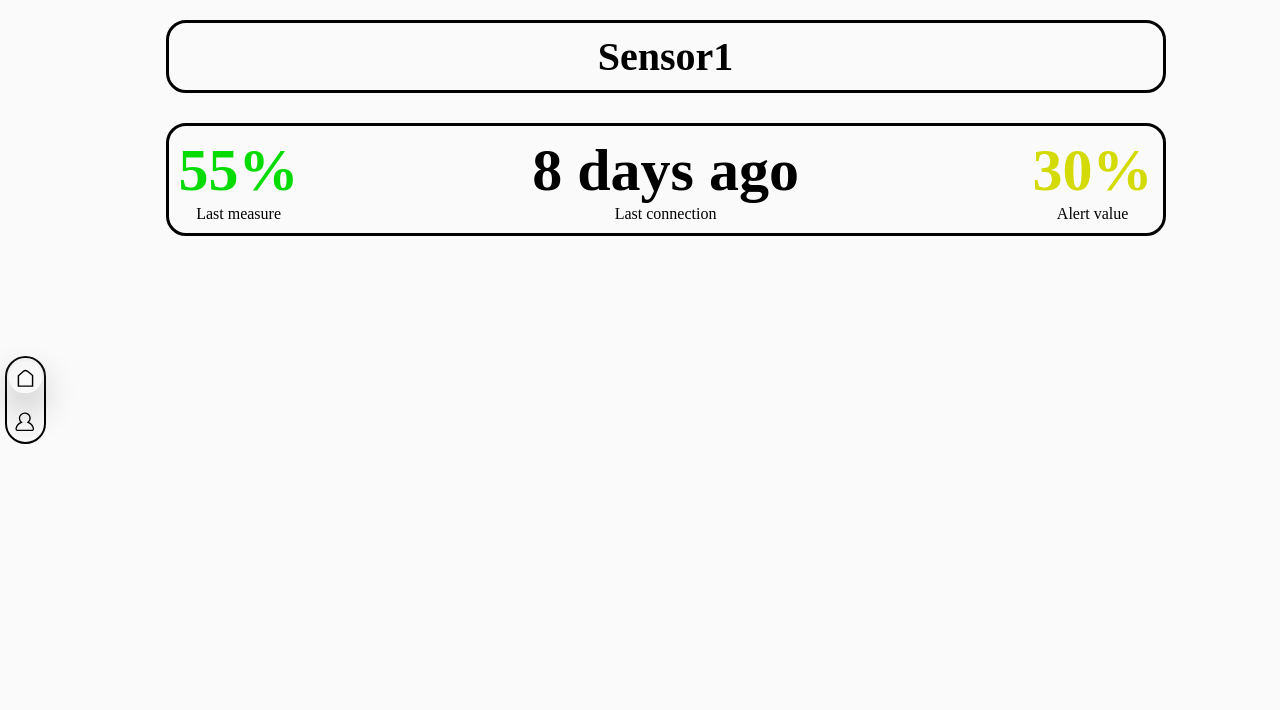
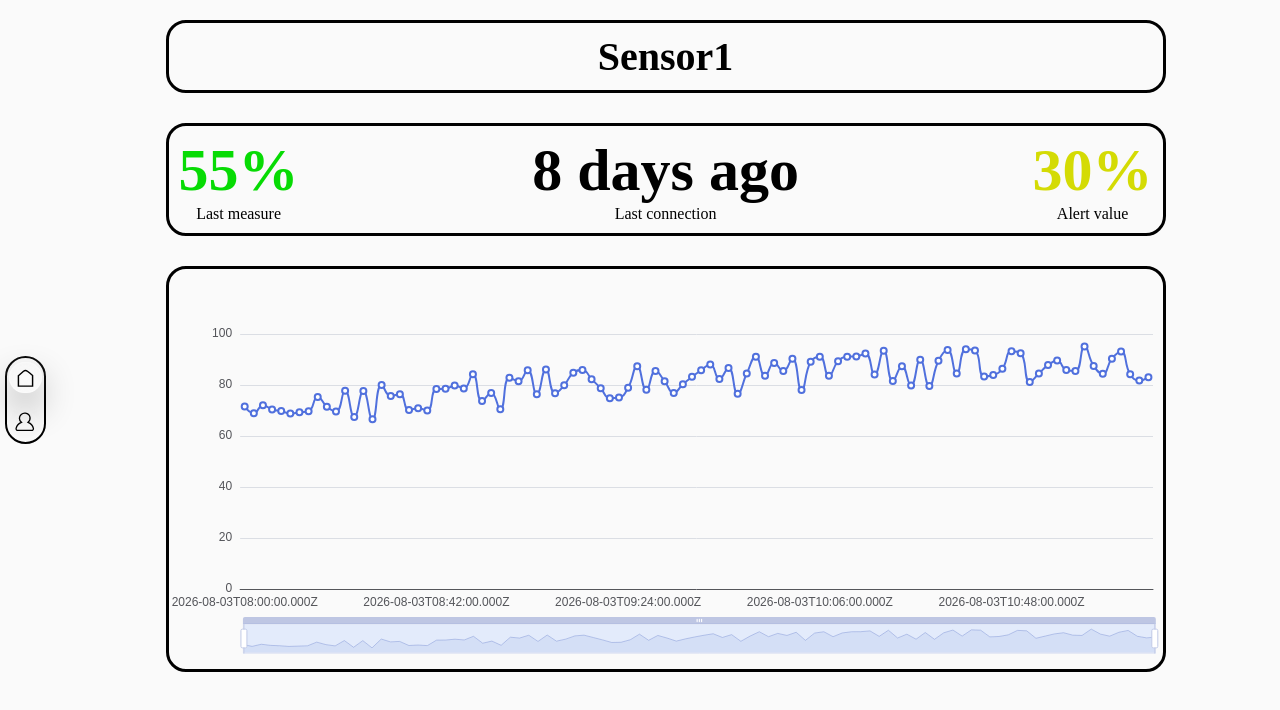
Before and after one commit to marcosrica/root-pulse, a Vue app in the folder frontend/: page /sensor in a window 1280 px wide. Shown: the top 710 px of the page. Built offline with nearby package versions, Linux system fonts and the light colour scheme; no server answers; the HTML template or start-up script is replaced by a standard one.

Commit message:
Implemented graph with temporary stress-test

```diff
--- a/frontend/src/views/Sensor.vue
+++ b/frontend/src/views/Sensor.vue
@@ -5,6 +5,7 @@
     import type { SensorInfo } from '@/Utilities/types/SensorInfo';
     import { onMounted, ref } from 'vue';
     import PageInput from '@/components/PageInput.vue';
+    import Chart from '@/components/Chart.vue';
 
     //Library for easy translation features
     const { t } = useI18n();
@@ -35,6 +36,31 @@
         return t('connection.yearsAgo', { n: Math.floor(days / 365) })
     }
 
+    //STRESS TEST
+    // Generate stress‑test data: 360 points, one every 2 minutes over 12 hours
+    const start = new Date('2026-08-03T08:00:00');
+    const pointCount = 100;
+    const intervalMinutes = 2; // every 2 minutes → 30 points per hour
+
+    const dates: string[] = [];
+    const measures: number[] = [];
+
+    for (let i = 0; i < pointCount; i++) {
+      // Timestamp: start + i * intervalMinutes
+      const time = new Date(start.getTime() + i * intervalMinutes * 60 * 1000);
+      dates.push(time.toISOString());
+
+      // Value: a daily sinusoid (peak around midday, trough at night) + random noise
+      const hours = time.getHours() + time.getMinutes() / 60; // fractional hour
+      // Sine wave: period 24 hours, peak at 12:00, trough at 0:00
+      const base = 50 + 40 * Math.sin((hours - 6) * Math.PI / 12); // 10–90
+      const noise = (Math.random() - 0.5) * 15; // ±7.5%
+      const raw = base + noise;
+      // Clamp between 0 and 100, round to 1 decimal
+      const clamped = Math.min(100, Math.max(0, Math.round(raw * 10) / 10));
+      measures.push(clamped);
+    }
+
     onMounted(() => {
         valueOk.value = data.lastMeasure > data.minAlert;
         lastConnection_formatted.value = formatTime();
@@ -49,7 +75,7 @@
             <h1 class="marginless headerText"> {{data.alias != "" ? data.alias : data.name}} </h1>
         </BaseDiv>
 
-        <BaseDiv class="partDiv">
+        <BaseDiv class="partDiv headerDiv">
             <div class="rowContainer">
                 <div class="leftDiv">
                     <h1 :class="['marginless', 'lastMeasureCuantity', valueOk ? 'Ok' : 'notOk']"> {{data.lastMeasure}}% </h1>
@@ -72,12 +98,23 @@
                 <p class="marginless"> {{t("connection.lastConnection")}} </p>
             </div>
         </BaseDiv>
+
+        <BaseDiv class="headerDiv paddingless">
+        	<Chart
+       			:xData="dates"
+        		:yData="measures"
+         	/>
+        </BaseDiv>
     </BasePage>
 </template>
 
 <style scoped>
     .marginless {
         margin: 0px;
+    }
+
+    .paddingless {
+    	padding: 0px;
     }
 
     .headerText {
```
